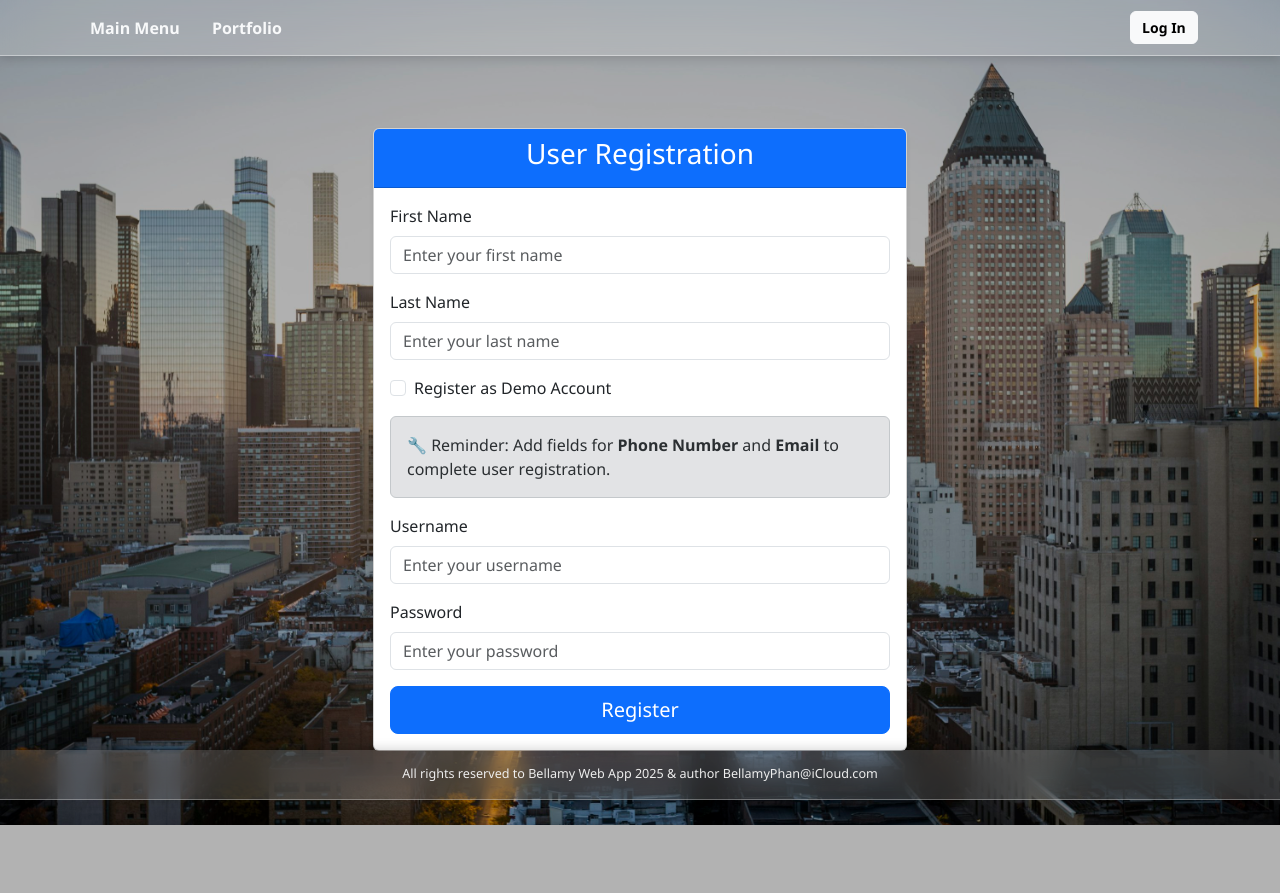
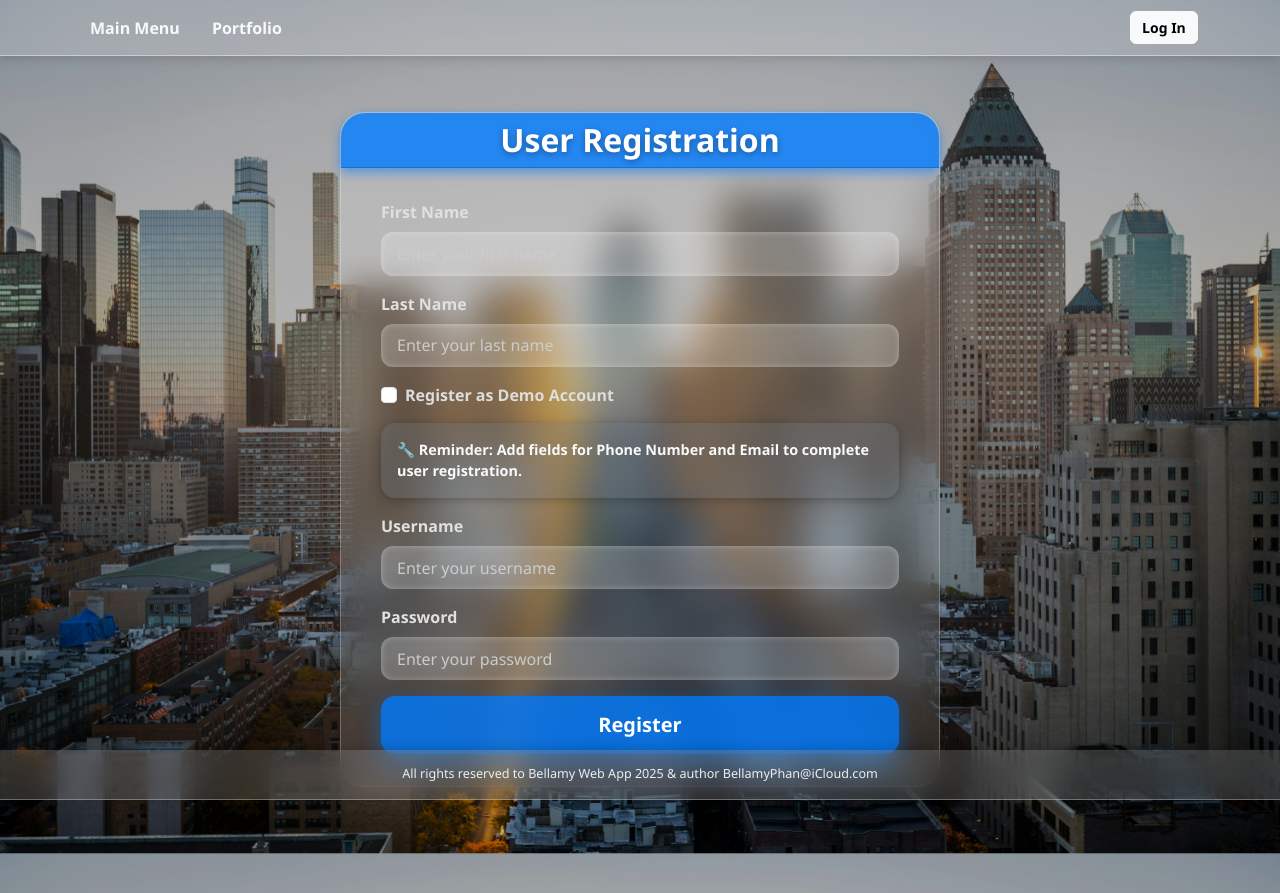
Before and after one commit to bellamyp/bellamy-web-app, an Angular app in the folder angular-frontend/: page /user-registration in a window 1280 px wide. Before the commit the page ends 825 px from the top, so only its background shows below. Built offline with nearby package versions, Linux system fonts and the light colour scheme.

Commit message:
frontend: decorate User Registration UI

```diff
--- a/angular-frontend/src/app/feature/user/components/registration/registration.component.html
+++ b/angular-frontend/src/app/feature/user/components/registration/registration.component.html
@@ -1,8 +1,6 @@
-<div class="container mt-5">
-  <div class="row justify-content-center">
-    <div class="col-md-6">
-      <div class="card shadow-sm">
-        <div class="card-header bg-primary text-white text-center">
+<div class="registration-wrapper">
+  <div class="registration-card card shadow-sm">
+    <div class="card-header text-center text-white">
       <h3>User Registration</h3>
     </div>
     <div class="card-body">
@@ -67,5 +65,3 @@
     </div>
   </div>
 </div>
-  </div>
-</div>
--- a/angular-frontend/src/app/feature/user/components/registration/registration.component.scss
+++ b/angular-frontend/src/app/feature/user/components/registration/registration.component.scss
@@ -0,0 +1,112 @@
+@keyframes fadeInUp {
+  from {
+    opacity: 0;
+    transform: translateY(30px);
+  }
+  to {
+    opacity: 1;
+    transform: translateY(0);
+  }
+}
+
+.registration-wrapper {
+  min-height: 80vh;
+  padding: 2rem;
+  display: flex;
+  justify-content: center;
+  align-items: center;
+  background: transparent;
+}
+
+.registration-card {
+  max-width: 600px;
+  width: 100%;
+  background: rgba(255, 255, 255, 0.12);
+  backdrop-filter: blur(18px);
+  -webkit-backdrop-filter: blur(18px);
+  border-radius: 24px;
+  border: 1px solid rgba(255, 255, 255, 0.25);
+  box-shadow: 0 15px 45px rgba(0, 0, 0, 0.3);
+  animation: fadeInUp 0.7s ease forwards;
+  color: #fff;
+
+  .card-header {
+    background: rgba(0, 123, 255, 0.8);
+    border-top-left-radius: 24px;
+    border-top-right-radius: 24px;
+    box-shadow: 0 4px 12px rgba(0, 123, 255, 0.6);
+    h3 {
+      margin: 0;
+      font-weight: 700;
+      font-size: 2rem;
+      text-shadow: 0 2px 6px rgba(0, 0, 0, 0.35);
+    }
+  }
+
+  .card-body {
+    padding: 2rem 2.5rem;
+
+    .form-label {
+      font-weight: 600;
+      color: #e0e0e0;
+    }
+
+    input.form-control {
+      background: rgba(255, 255, 255, 0.2);
+      border: none;
+      border-radius: 12px;
+      padding: 0.6rem 1rem;
+      color: #fff;
+      box-shadow: inset 0 0 6px rgba(255, 255, 255, 0.3);
+      transition: background-color 0.3s ease, box-shadow 0.3s ease, color 0.3s ease;
+
+      &:focus {
+        background: rgba(255, 255, 255, 0.35);
+        box-shadow: 0 0 12px rgba(0, 123, 255, 0.8);
+        color: #000;
+        outline: none;
+      }
+
+      &::placeholder {
+        color: #ccc;
+      }
+    }
+
+    .form-check-label {
+      color: #ddd;
+      font-weight: 600;
+    }
+
+    .alert {
+      border-radius: 14px;
+      font-weight: 600;
+      font-size: 0.9rem;
+      box-shadow: 0 2px 10px rgba(0,0,0,0.25);
+      &.alert-warning {
+        background: rgba(255, 193, 7, 0.3);
+        color: #856404;
+        border: none;
+      }
+      &.alert-secondary {
+        background: rgba(108, 117, 125, 0.3);
+        color: #f8f9fa;
+        border: none;
+      }
+    }
+
+    .btn-primary {
+      background: #007bffcc;
+      border: none;
+      font-weight: 700;
+      border-radius: 14px;
+      padding: 0.85rem 1rem;
+      box-shadow: 0 7px 20px rgba(0, 123, 255, 0.5);
+      transition: background-color 0.3s ease, box-shadow 0.3s ease;
+
+      &:hover {
+        background: #0056b3cc;
+        box-shadow: 0 10px 30px rgba(0, 86, 179, 0.8);
+      }
+    }
+  }
+}
```
Lines whose indentation alone changed are shown as unchanged.
